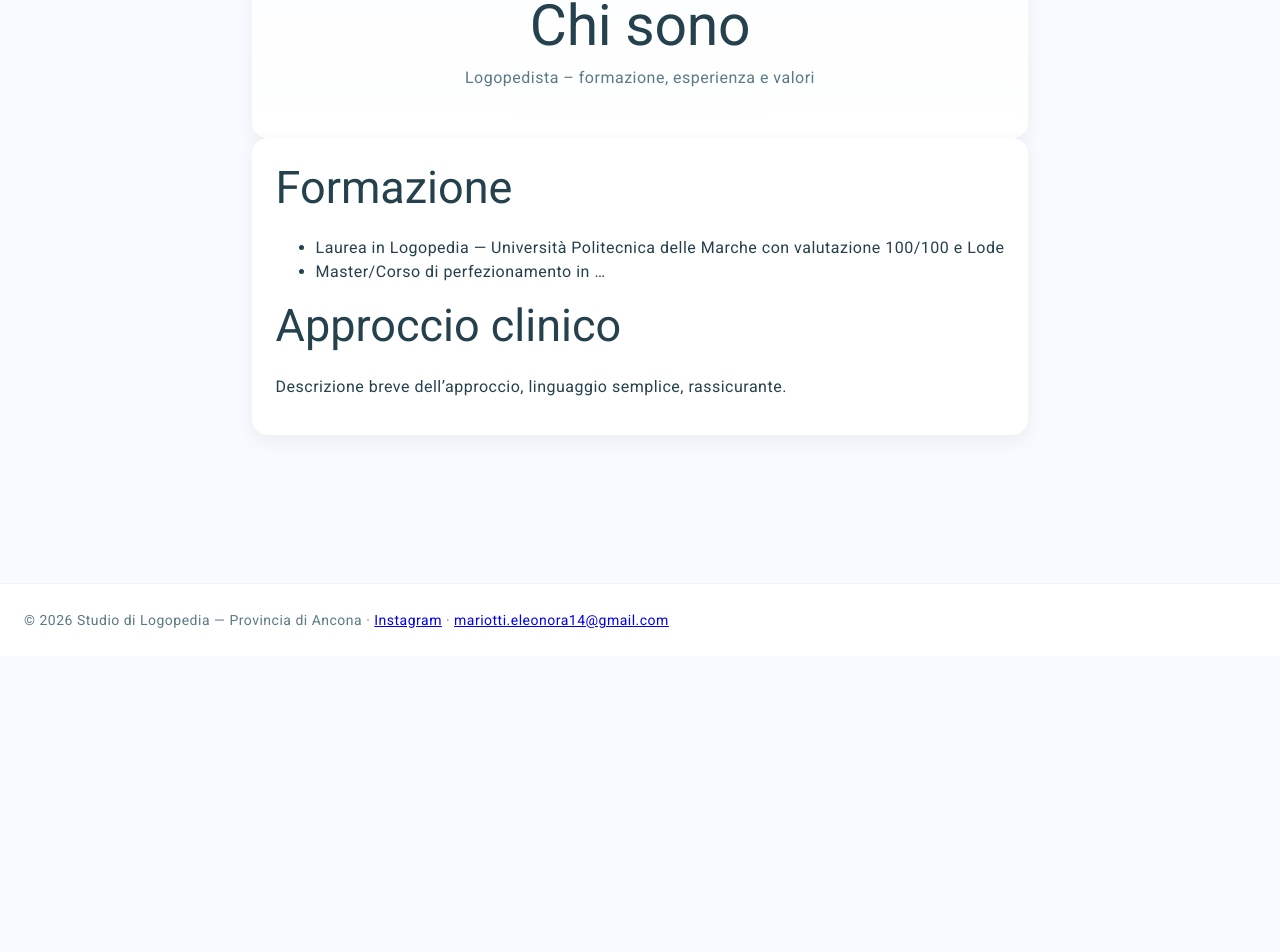
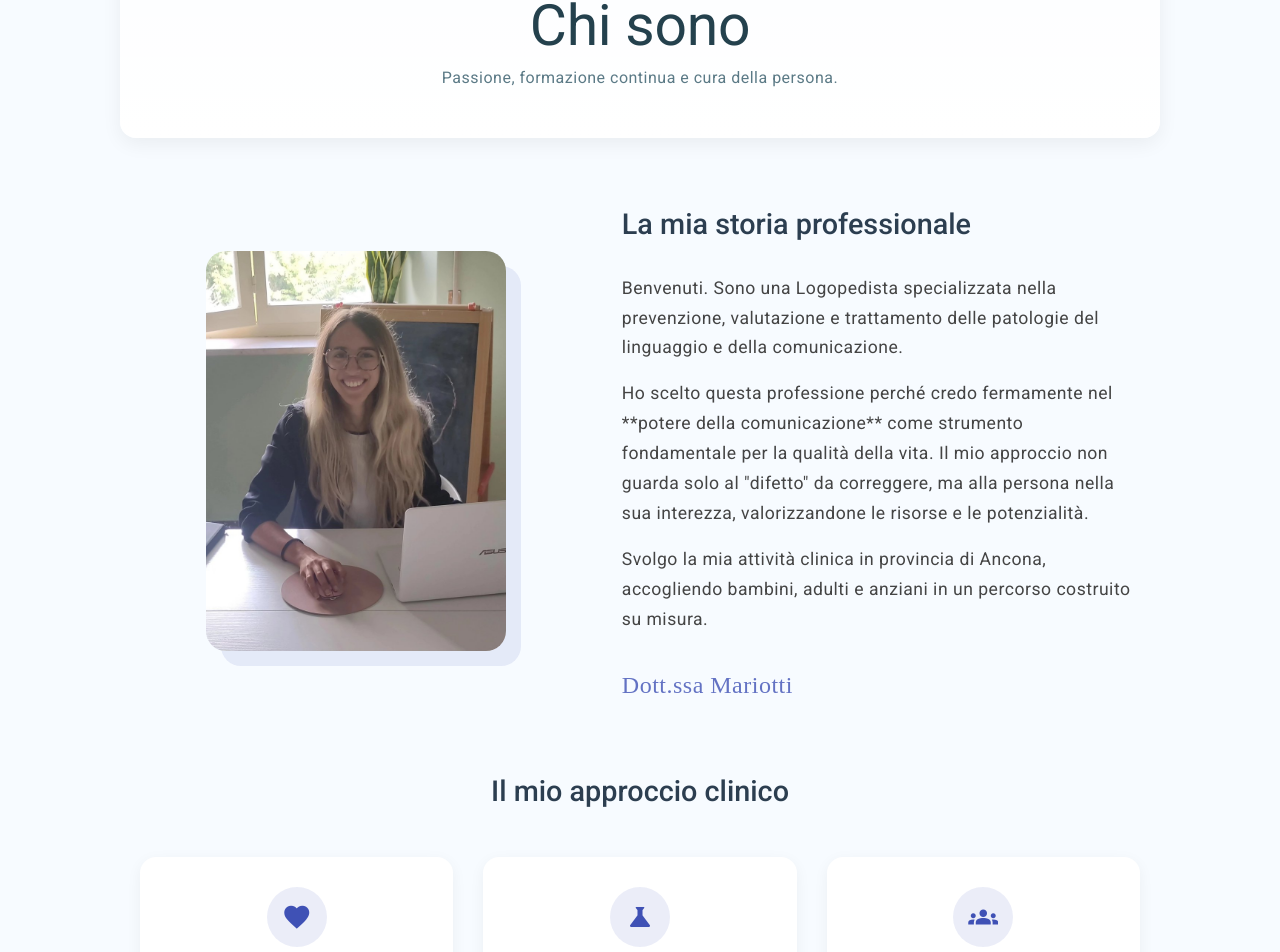
Before and after one commit to edik17/speechTherapist, an Angular app in the folder frontend/: page /chi-sono in a window 1280 px wide. Shown: the part 144-1096 px from the top of the page. Before the commit the page ends 800 px from the top, so only its background shows below. Built offline with nearby package versions, Linux system fonts and the light colour scheme.

Commit message:
Aggiunta della pagina "Chi sono" con sezioni su bio, valori e formazione

```diff
--- /dev/null
+++ b/frontend/src/app/pages/about/about.component.html
@@ -0,0 +1,69 @@
+<app-page-hero
+  title="Chi sono"
+  subtitle="Passione, formazione continua e cura della persona.">
+</app-page-hero>
+
+<div class="container">
+
+  <section class="bio-section">
+    <div class="bio-image">
+      <img src="assets/images/EleLogopedista.jpg" alt="Dott.ssa Logopedista" class="profile-img">
+    </div>
+
+    <div class="bio-text">
+      <h2 class="section-title">La mia storia professionale</h2>
+      <p>
+        Benvenuti. Sono una Logopedista specializzata nella prevenzione, valutazione e trattamento
+        delle patologie del linguaggio e della comunicazione.
+      </p>
+      <p>
+        Ho scelto questa professione perché credo fermamente nel **potere della comunicazione** come strumento fondamentale per la qualità della vita. Il mio approccio non guarda solo
+        al "difetto" da correggere, ma alla persona nella sua interezza, valorizzandone le risorse
+        e le potenzialità.
+      </p>
+      <p>
+        Svolgo la mia attività clinica in provincia di Ancona, accogliendo bambini, adulti e anziani
+        in un percorso costruito su misura.
+      </p>
+
+      <div class="signature">Dott.ssa Mariotti</div>
+    </div>
+  </section>
+
+  <section class="values-section">
+    <h2 class="section-title center">Il mio approccio clinico</h2>
+    <div class="values-grid">
+      <mat-card class="value-card" *ngFor="let val of values">
+        <div class="icon-circle">
+          <mat-icon>{{ val.icon }}</mat-icon>
+        </div>
+        <h3>{{ val.title }}</h3>
+        <p>{{ val.text }}</p>
+      </mat-card>
+    </div>
+  </section>
+
+  <mat-divider></mat-divider>
+
+  <section class="education-section">
+    <h2 class="section-title">Formazione e Aggiornamento</h2>
+    <p class="subtitle">La logopedia è una scienza in continua evoluzione. Ecco il mio percorso:</p>
+
+    <div class="timeline">
+      <div class="timeline-item" *ngFor="let item of education">
+        <div class="timeline-year">{{ item.year }}</div>
+        <div class="timeline-content">
+          <h3>{{ item.title }}</h3>
+          <span class="institute">{{ item.institute }}</span>
+          <p class="description">{{ item.desc }}</p>
+        </div>
+      </div>
+    </div>
+  </section>
+
+  <section class="cta-section">
+    <h3>Vuoi saperne di più o prenotare un appuntamento?</h3>
+    <a mat-raised-button color="primary" routerLink="/contatti">Contattami ora</a>
+  </section>
+
+</div>
--- /dev/null
+++ b/frontend/src/app/pages/about/about.component.scss
@@ -0,0 +1,157 @@
+// Variabili (o importale dal tuo theme)
+$primary-color: #3f51b5;
+$bg-light: #f9fafb;
+$text-dark: #2c3e50;
+
+.container {
+  max-width: 1000px;
+  margin: 0 auto;
+  padding: 0 20px;
+}
+
+.section-title {
+  font-size: 1.8rem;
+  color: $text-dark;
+  margin-bottom: 24px;
+  font-weight: 500;
+
+  &.center { text-align: center; margin-bottom: 40px; }
+}
+
+// 1. BIO SECTION
+.bio-section {
+  display: flex;
+  gap: 50px;
+  align-items: center;
+  margin: 60px 0;
+
+  .bio-image {
+    flex: 1;
+    display: flex;
+    justify-content: center;
+
+    .profile-img {
+      width: 300px;
+      height: 400px;
+      object-fit: cover;
+      border-radius: 20px; // Rettangolo arrotondato moderno
+      box-shadow: 15px 15px 0px rgba($primary-color, 0.1); // Effetto grafico
+    }
+  }
+
+  .bio-text {
+    flex: 1.2;
+    font-size: 1.1rem;
+    line-height: 1.7;
+    color: #444;
+
+    p { margin-bottom: 16px; }
+
+    strong { color: $primary-color; font-weight: 600; }
+
+    .signature {
+      font-family: 'Cursive', serif;
+      font-size: 1.5rem;
+      color: $primary-color;
+      margin-top: 30px;
+      opacity: 0.8;
+    }
+  }
+
+  @media (max-width: 800px) {
+    flex-direction: column;
+    .bio-image .profile-img { width: 100%; height: auto; max-height: 400px; }
+  }
+}
+
+// 2. VALUES SECTION
+.values-section {
+  margin-bottom: 80px;
+
+  .values-grid {
+    display: grid;
+    grid-template-columns: repeat(auto-fit, minmax(250px, 1fr));
+    gap: 30px;
+  }
+
+  .value-card {
+    text-align: center;
+    padding: 30px 20px;
+    border-radius: 16px;
+    box-shadow: 0 4px 15px rgba(0,0,0,0.05);
+    transition: transform 0.3s ease;
+
+    &:hover { transform: translateY(-5px); }
+
+    .icon-circle {
+      width: 60px;
+      height: 60px;
+      background: rgba($primary-color, 0.1);
+      border-radius: 50%;
+      margin: 0 auto 20px;
+      display: flex;
+      align-items: center;
+      justify-content: center;
+
+      mat-icon { color: $primary-color; font-size: 30px; width: 30px; height: 30px; }
+    }
+
+    h3 { font-size: 1.2rem; margin-bottom: 10px; color: $text-dark; }
+    p { font-size: 0.95rem; color: #666; }
+  }
+}
+
+// 3. TIMELINE FORMAZIONE (Effetto Wow!)
+.education-section {
+  margin: 60px 0;
+
+  .subtitle { margin-bottom: 40px; color: #666; }
+
+  .timeline {
+    border-left: 3px solid rgba($primary-color, 0.2); // Linea verticale
+    padding-left: 30px;
+    margin-left: 10px;
+  }
+
+  .timeline-item {
+    position: relative;
+    margin-bottom: 40px;
+
+    // Pallino sulla linea temporale
+    &::before {
+      content: '';
+      position: absolute;
+      left: -39px; // Posizione calcolata sulla linea
+      top: 5px;
+      width: 15px;
+      height: 15px;
+      background: white;
+      border: 3px solid $primary-color;
+      border-radius: 50%;
+    }
+
+    .timeline-year {
+      font-weight: bold;
+      color: $primary-color;
+      margin-bottom: 5px;
+      display: block;
+    }
+
+    .timeline-content {
+      h3 { margin: 0; font-size: 1.2rem; color: $text-dark; }
+      .institute { font-style: italic; color: #777; font-size: 0.9rem; display: block; margin-bottom: 8px; }
+      .description { margin: 0; color: #555; font-size: 0.95rem; }
+    }
+  }
+}
+
+// CTA FINALE
+.cta-section {
+  text-align: center;
+  background: $bg-light;
+  padding: 50px;
+  border-radius: 20px;
+  margin-bottom: 60px;
+
+  h3 { margin-bottom: 20px; font-weight: 400; font-size: 1.4rem; }
+}
--- a/frontend/src/app/pages/about/about.component.ts
+++ b/frontend/src/app/pages/about/about.component.ts
@@ -1,21 +1,49 @@
 import { Component } from '@angular/core';
+import { CommonModule } from '@angular/common';
 import { PageHeroComponent } from '../../shared/components/page-hero/page-hero.component';
+import { MatCardModule } from '@angular/material/card';
+import { MatIconModule } from '@angular/material/icon';
+import { MatButtonModule } from '@angular/material/button';
+import { MatDividerModule } from '@angular/material/divider';
+import { RouterLink } from '@angular/router';
 
 @Component({
+  selector: 'app-about',
   standalone: true,
-  selector: 'app-about',
-  imports: [PageHeroComponent],
-  template: `
-    <app-page-hero title="Chi sono" subtitle="Logopedista – formazione, esperienza e valori"/>
-    <section class="card">
-      <h2>Formazione</h2>
-      <ul>
-        <li>Laurea in Logopedia — Università Politecnica delle Marche con valutazione 100/100 e Lode</li>
-        <li>Master/Corso di perfezionamento in …</li>
-      </ul>
-      <h2>Approccio clinico</h2>
-      <p>Descrizione breve dell’approccio, linguaggio semplice, rassicurante.</p>
-    </section>
-  `
+  imports: [
+    CommonModule,
+    PageHeroComponent,
+    MatCardModule,
+    MatIconModule,
+    MatButtonModule,
+    MatDividerModule,
+    RouterLink
+  ],
+  templateUrl: './about.component.html',
+  styleUrls: ['./about.component.scss']
 })
-export class AboutComponent {}
+export class AboutComponent {
+  // Dati strutturati per la formazione (facili da aggiornare)
+  education = [
+    {
+      year: '2023',
+      title: 'Laurea in Logopedia',
+      institute: 'Università Politecnica delle Marche',
+      desc: 'Valutazione 110/110 e Lode. Tesi sperimentale sui disturbi del linguaggio in età evolutiva.'
+    },
+    {
+      year: '2024',
+      title: 'Master in Deglutologia',
+      institute: 'Università di Pisa',
+      desc: 'Approfondimento sulla disfagia e deglutizione atipica.'
+    }
+    // Aggiungi altri corsi qui
+  ];
+
+  // I tuoi valori cardine
+  values = [
+    { icon: 'favorite', title: 'Empatia', text: 'Accolgo ogni paziente con ascolto attivo, creando un ambiente sereno e privo di giudizio.' },
+    { icon: 'science', title: 'Evidenza Scientifica', text: 'Ogni intervento si basa sulle più recenti linee guida internazionali e studi clinici.' },
+    { icon: 'groups', title: 'Collaborazione', text: 'Lavoro in rete con scuola, famiglia e altri specialisti per un supporto a 360°.' }
+  ];
+}
--- a/frontend/src/app/pages/home/home.component.scss
+++ b/frontend/src/app/pages/home/home.component.scss
@@ -1,6 +1,49 @@
-// Variabili (o usa le variabili del tuo tema Material)
-$primary-color: #3f51b5; // Esempio blu
+// ==========================================
+// 1. VARIABILI (DEVONO STARE IN CIMA!)
+// ==========================================
+$primary-color: #3f51b5;
 $bg-light: #f9fafb;
+
+// ==========================================
+// 2. STILI GLOBALI BOTTONI
+// ==========================================
+
+// Selezioniamo tutti i tipi di bottoni Material usati nella pagina
+[mat-raised-button], [mat-flat-button], [mat-stroked-button] {
+  transition: all 0.3s cubic-bezier(0.25, 0.8, 0.25, 1) !important; // Transizione "elastica" e morbida
+  letter-spacing: 0.5px;
+  font-weight: 500;
+
+  // Effetto "Click"
+  &:active {
+    transform: scale(0.98);
+  }
+}
+
+// Bottoni "Pieni" (Primary/Accent/Flat)
+[mat-raised-button], [mat-flat-button] {
+  &:hover {
+    transform: translateY(-4px);
+    box-shadow: 0 8px 15px rgba(0,0,0,0.2);
+    filter: brightness(105%);
+  }
+}
+
+// Bottoni "Bordo" (Stroked)
+[mat-stroked-button] {
+  border-width: 2px !important;
+
+  &:hover {
+    transform: translateY(-2px);
+    // ORA FUNZIONA PERCHÉ LA VARIABILE È STATA DEFINITA SOPRA 👇
+    background-color: rgba($primary-color, 0.05);
+    box-shadow: 0 4px 10px rgba(0,0,0,0.1);
+  }
+}
+
+// ==========================================
+// 3. IL TUO CODICE ESISTENTE
+// ==========================================
 
 .container {
   max-width: 1200px;
@@ -27,16 +70,24 @@ $bg-light: #f9fafb;
   gap: 16px;
   justify-content: center;
 
-  // Su mobile i bottoni vanno a capo
   @media (max-width: 600px) {
     flex-direction: column;
     align-items: stretch;
   }
 }
 
+// Bottone secondario trasparente
 .secondary-btn {
-  background: rgba(255, 255, 255, 0.9); // Per renderlo leggibile su sfondi hero
+  background: rgba(255, 255, 255, 0.85);
   color: $primary-color;
+  backdrop-filter: blur(4px);
+  border: 1px solid white;
+
+  &:hover {
+    background: #fff;
+    color: darken($primary-color, 10%);
+    box-shadow: 0 10px 20px rgba(0,0,0,0.15);
+  }
 }
 
 // SEZIONE INTRO (METODO)
@@ -64,14 +115,19 @@ $bg-light: #f9fafb;
     flex: 1;
     img {
       width: 100%;
-      border-radius: 12px;
+      border-radius: 50px;
+      transition: transform 0.5s ease;
       box-shadow: 0 4px 20px rgba(0,0,0,0.1);
+
+      &:hover {
+        transform: scale(1.02);
+      }
     }
   }
 
   @media (max-width: 800px) {
     flex-direction: column;
-    .intro-image { display: none; } // O visualizzala sotto se preferisci
+    .intro-image { display: none; }
   }
 }
 
@@ -88,11 +144,12 @@ $bg-light: #f9fafb;
 
   .service-card {
     height: 100%;
-    transition: transform 0.2s, box-shadow 0.2s;
+    transition: transform 0.3s cubic-bezier(0.25, 0.8, 0.25, 1), box-shadow 0.3s ease;
+    cursor: default;
 
     &:hover {
-      transform: translateY(-5px);
-      box-shadow: 0 8px 16px rgba(0,0,0,0.1);
+      transform: translateY(-8px);
+      box-shadow: 0 15px 30px rgba(0,0,0,0.1);
     }
 
     .service-icon {
@@ -102,12 +159,18 @@ $bg-light: #f9fafb;
       align-items: center;
       justify-content: center;
       border-radius: 50%;
+      transition: transform 0.3s ease;
 
       mat-icon {
         font-size: 24px;
         width: 24px;
         height: 24px;
       }
+    }
+
+    &:hover .service-icon {
+      transform: scale(1.1) rotate(5deg);
+      background-color: rgba($primary-color, 0.2);
     }
 
     mat-card-title {
@@ -132,11 +195,12 @@ $bg-light: #f9fafb;
   margin-bottom: 60px;
 
   .cta-card {
-    background-color: #e8eaf6; // Colore tenue (es. Indaco chiarissimo)
+    background-color: #e8eaf6;
     text-align: center;
-    padding: 24px;
+    padding: 32px;
     border: none;
     box-shadow: none;
+    border-radius: 16px;
 
     h3 {
       font-size: 1.5rem;
```
